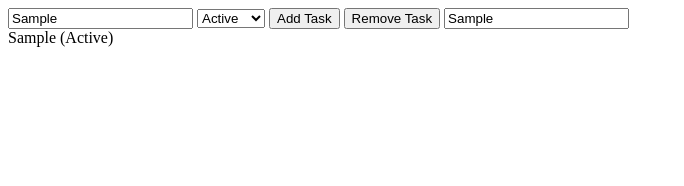
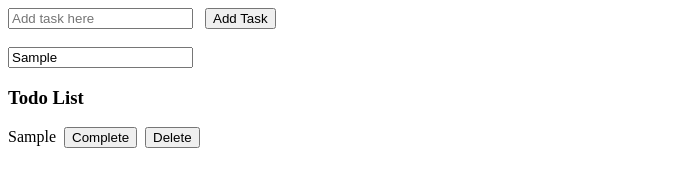
Before and after one commit to jacinth-blessy/assignments_masai, a plain HTML site: page assignment_28th_nov/question_14/ques_14.html in a window 1280 px wide. Both pictures are taken after typing "Sample", "Sample" into the empty fields and a click on the button "Add Task". Shown: the whole page, without its empty margins (0-684 px from the left). Drawn offline with Linux system fonts and the light colour scheme.

Commit message:
added search functionality

```diff
--- a/assignment_28th_nov/question_14/ques_14.html
+++ b/assignment_28th_nov/question_14/ques_14.html
@@ -1,110 +1,141 @@
-<!--
-Create an enhanced Todo List application with the following features:
-
-Add tasks to a list.
-Mark tasks as completed (indicated visually).
-Remove tasks from the list.
-Search for tasks in real time using a search bar.
-Store tasks as a JSON array in localStorage, with each task object containing:
-A unique ID.
-Task text.
-Completion status.
-Key Requirements:
-Use localStorage to persist tasks, including their completion status.
-Allow users to search tasks by typing in the search bar, displaying only matching tasks. -->
-
-
 <!DOCTYPE html>
 <html lang="en">
 <head>
     <meta charset="UTF-8">
     <meta name="viewport" content="width=device-width, initial-scale=1.0">
-    <title>Document</title>
+    <title>Enhanced Todo App</title>
+
+    <style>
+        .completed {
+            text-decoration: line-through;
+            color: gray;
+        }
+        .task {
+            margin: 5px 0;
+        }
+        button {
+            margin-left: 8px;
+        }
+    </style>
 </head>
 <body>
-    <input id = "text" placeholder = "Add task here">
-    <select id = "option">
-        <option id="Active">Active</option>
-        <option id="Inactive">Inactive</option>
-    </select>
-    <button onclick = "addTask()">Add Task</button>
-    <button onclick = "removeTask()">Remove Task</button>
-    <div id = "Todo list"></div>
+
+    <input id="taskInput" placeholder="Add task here">
+    <button onclick="addTask()">Add Task</button>
+
+    <br><br>
+
+    <input id="searchBar" placeholder="Search tasks..." oninput="searchTasks()">
+
+    <h3>Todo List</h3>
+    <div id="todoList"></div>
 
     <script>
-        function addTask()
-        {
-            const taskName = document.getElementById("text").value;
-            if(taskName === "") {
+
+        // Load tasks from storage on page load
+        window.onload = function () {
+            loadTasks();
+        };
+
+        function getStoredTasks() {
+            return JSON.parse(localStorage.getItem("tasks")) || [];
+        }
+
+        function saveTasks(tasks) {
+            localStorage.setItem("tasks", JSON.stringify(tasks));
+        }
+
+        function loadTasks() {
+            const tasks = getStoredTasks();
+            const list = document.getElementById("todoList");
+            list.innerHTML = ""; // clear UI
+
+            tasks.forEach(task => displayTask(task));
+        }
+
+        function addTask() {
+            const input = document.getElementById("taskInput");
+            const text = input.value.trim();
+
+            if (text === "") {
                 alert("Please enter a task.");
                 return;
             }
-            const status = document.getElementById("option").value;
+
             const task = {
                 id: Date.now(),
-                text: taskName,
-                completed: status === "Active" ? false : true
+                text: text,
+                completed: false
             };
 
-            let tasks = JSON.parse(localStorage.getItem("tasks")) || [];
+            const tasks = getStoredTasks();
             tasks.push(task);
-            localStorage.setItem("tasks", JSON.stringify(tasks));
+            saveTasks(tasks);
 
-            const todoList = document.getElementById("Todo list");
-            const taskDiv = document.createElement("div");
-            taskDiv.innerText = task.text + (task.completed ? " (Completed)" : " (Active)");
-            todoList.appendChild(taskDiv);
+            displayTask(task);
+            input.value = "";
         }
 
-        function removeTask()
-        {
-            let tasks = JSON.parse(localStorage.getItem("tasks")) || [];
-            if (tasks.length === 0) {
-                alert("No tasks to remove.");
-                return;
-            }
-            tasks.pop();
-            localStorage.setItem("tasks", JSON.stringify(tasks));
-
-            const todoList = document.getElementById("Todo list");
-            if (todoList.lastChild) {
-                todoList.removeChild(todoList.lastChild);
-            }
-        }
-        //add a unique id to each task using Date.now() to ensure uniqueness
-        window.addEventListener('load', () => {
-            const tasks = JSON.parse(localStorage.getItem("tasks")) || [];
-            const todoList = document.getElementById("Todo list");
-            const now = function() {
-                return new Date().getTime();
-            };
-            tasks.forEach(task => {
-                const taskDiv = document.createElement("div");
-                task.id = now();
-                taskDiv.innerText = task.text + (task.completed ? " (Completed)" : " (Active)");
-                todoList.appendChild(taskDiv);
+        function toggleTask(id) {
+            let tasks = getStoredTasks();
+            tasks = tasks.map(task => {
+                if (task.id === id) {
+                    task.completed = !task.completed;
+                }
+                return task;
             });
 
+            saveTasks(tasks);
+            loadTasks();
+        }
 
-            const searchInput = document.createElement("input");
-            searchInput.setAttribute("placeholder", "Search tasks...");
-            document.body.insertBefore(searchInput, todoList);
+        function deleteTask(id) {
+            let tasks = getStoredTasks();
+            tasks = tasks.filter(task => task.id !== id);
+            saveTasks(tasks);
+            loadTasks();
+        }
 
-            searchInput.addEventListener("input", function() {
-                const searchText = searchInput.value.toLowerCase();
-                const tasks = todoList.getElementsByTagName("div");
+        function displayTask(task) {
+            const list = document.getElementById("todoList");
 
-                for (let i = 0; i < tasks.length; i++) {
-                    const taskText = tasks[i].innerText.toLowerCase();
-                    if (taskText.includes(searchText)) {
-                        tasks[i].style.display = "";
-                    } else {
-                        tasks[i].style.display = "none";
-                    }
-                }
-            });
-        });
+            const div = document.createElement("div");
+            div.className = "task";
+
+            const textSpan = document.createElement("span");
+            textSpan.innerText = task.text;
+            if (task.completed) textSpan.classList.add("completed");
+
+            const toggleBtn = document.createElement("button");
+            toggleBtn.innerText = task.completed ? "Undo" : "Complete";
+            toggleBtn.onclick = () => toggleTask(task.id);
+
+            const deleteBtn = document.createElement("button");
+            deleteBtn.innerText = "Delete";
+            deleteBtn.onclick = () => deleteTask(task.id);
+
+            div.appendChild(textSpan);
+            div.appendChild(toggleBtn);
+            div.appendChild(deleteBtn);
+
+            list.appendChild(div);
+        }
+
+        function searchTasks() {
+            const searchText = document.getElementById("searchBar").value.toLowerCase();
+            const tasks = getStoredTasks();
+
+            const filtered = tasks.filter(task =>
+                task.text.toLowerCase().includes(searchText)
+            );
+
+            const list = document.getElementById("todoList");
+            list.innerHTML = "";
+
+            filtered.forEach(task => displayTask(task));
+        }
 
     </script>
+
 </body>
 </html>
```
